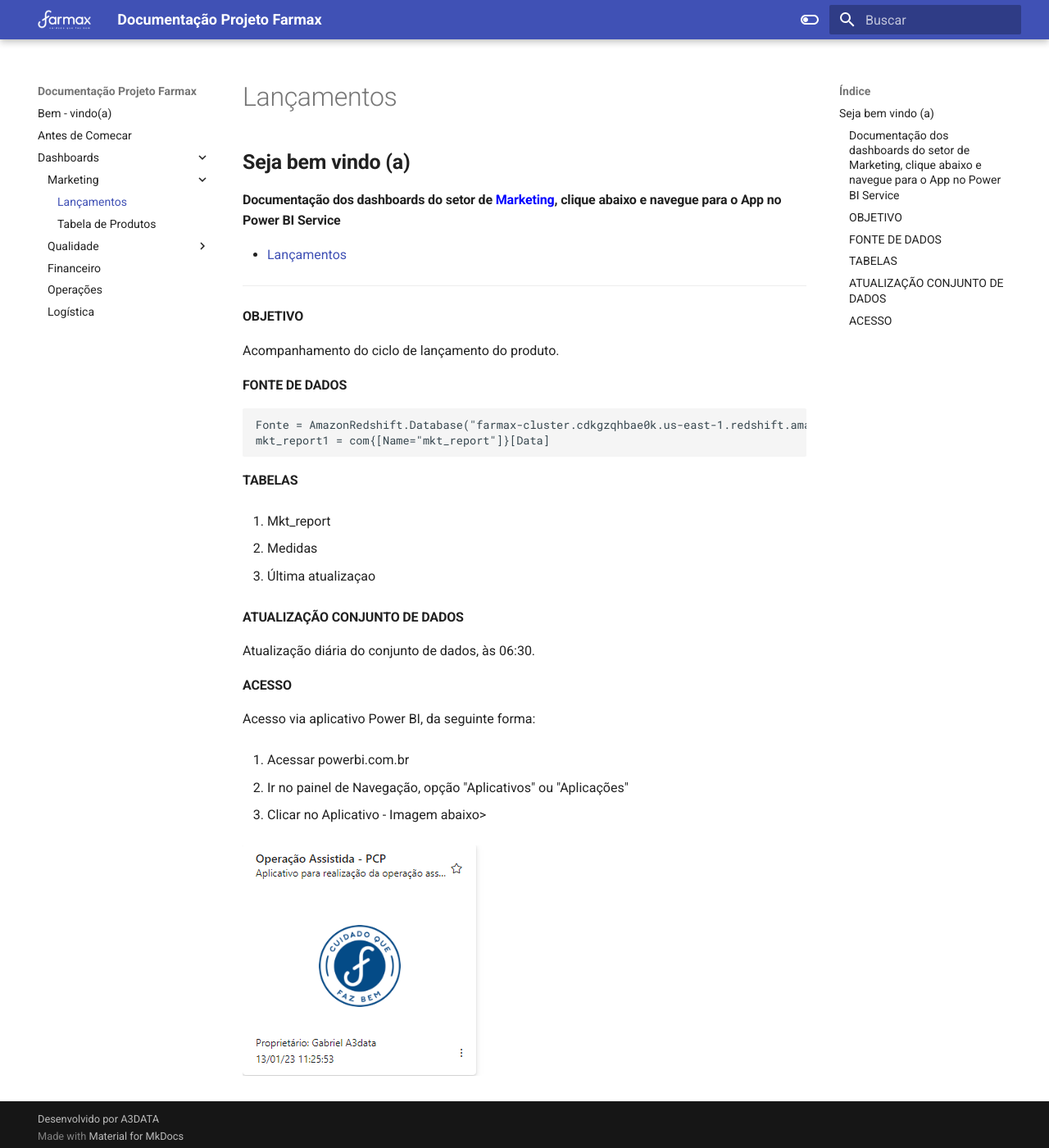
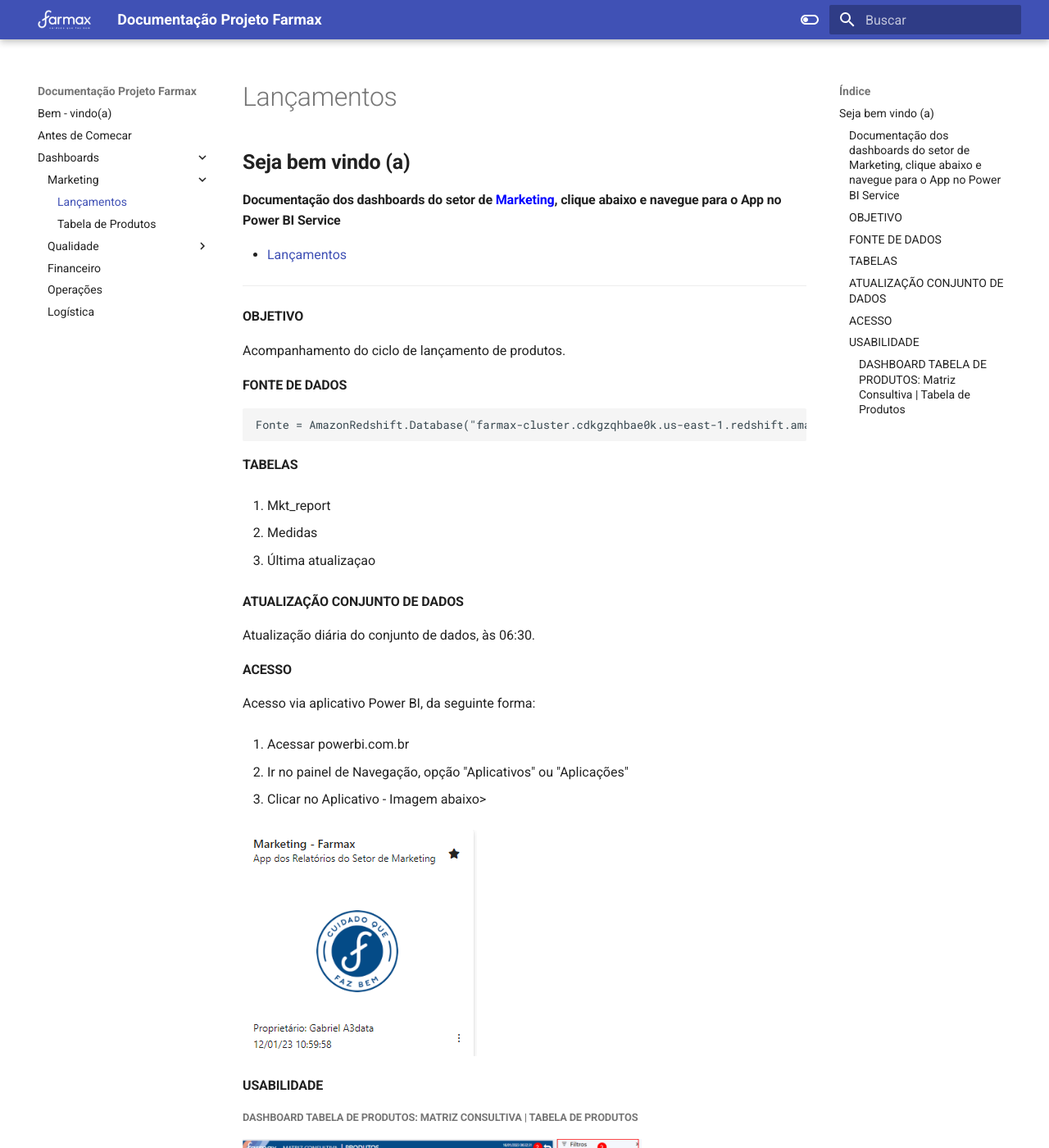
Before and after one commit to DatamaxAD/documentacao_farmax, an MkDocs documentation site: the page built from docs/1.2_Lançamentos.md, in a window 1280 px wide and 1400 px high. Shown: the whole window at 82% size. Built offline with MkDocs 1.6.1 and Material for MkDocs 9.7.7, drawn with Linux system fonts in a browser that asks for light colours.

Commit message:
Atualizacoes_Lancamentos

```diff
--- a/docs/1.2_Lançamentos.md
+++ b/docs/1.2_Lançamentos.md
@@ -6,13 +6,12 @@
 ---
 
 ### OBJETIVO
-Acompanhamento do ciclo de lançamento do produto.
+Acompanhamento do ciclo de lançamento de produtos.
 
 ### FONTE DE DADOS
 
 ~~~
-Fonte = AmazonRedshift.Database("farmax-cluster.cdkgzqhbae0k.us-east-1.redshift.amazonaws.com","farmaxcluster"),com = Fonte{[Name="com"]}[Data],
-mkt_report1 = com{[Name="mkt_report"]}[Data]
+Fonte = AmazonRedshift.Database("farmax-cluster.cdkgzqhbae0k.us-east-1.redshift.amazonaws.com","farmaxcluster"),com = Fonte{[Name="com"]}[Data],mkt_report1 = com{[Name="mkt_report"]}[Data]
 ~~~
 ### TABELAS
 
@@ -35,3 +34,9 @@
 3. Clicar no Aplicativo - Imagem abaixo>
 
 ![Imagem App Mkt](img/App_Mkt.png)
+
+### USABILIDADE
+
+#### DASHBOARD TABELA DE PRODUTOS: Matriz Consultiva | Tabela de Produtos
+
+![Tabela](img/Dash_Matriz_Produtos_Mkt.png)
```
Also changed, not shown: docs/img/App_Mkt.png, docs/img/Dash_Matriz_Produtos_Mkt.png (added).
